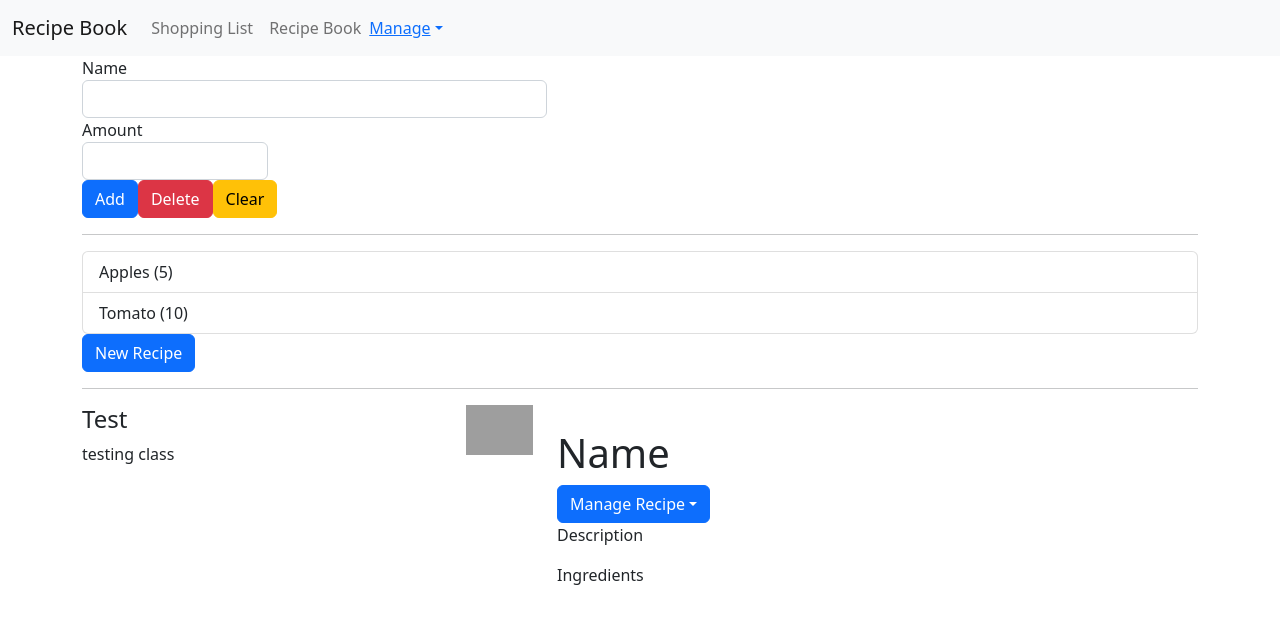
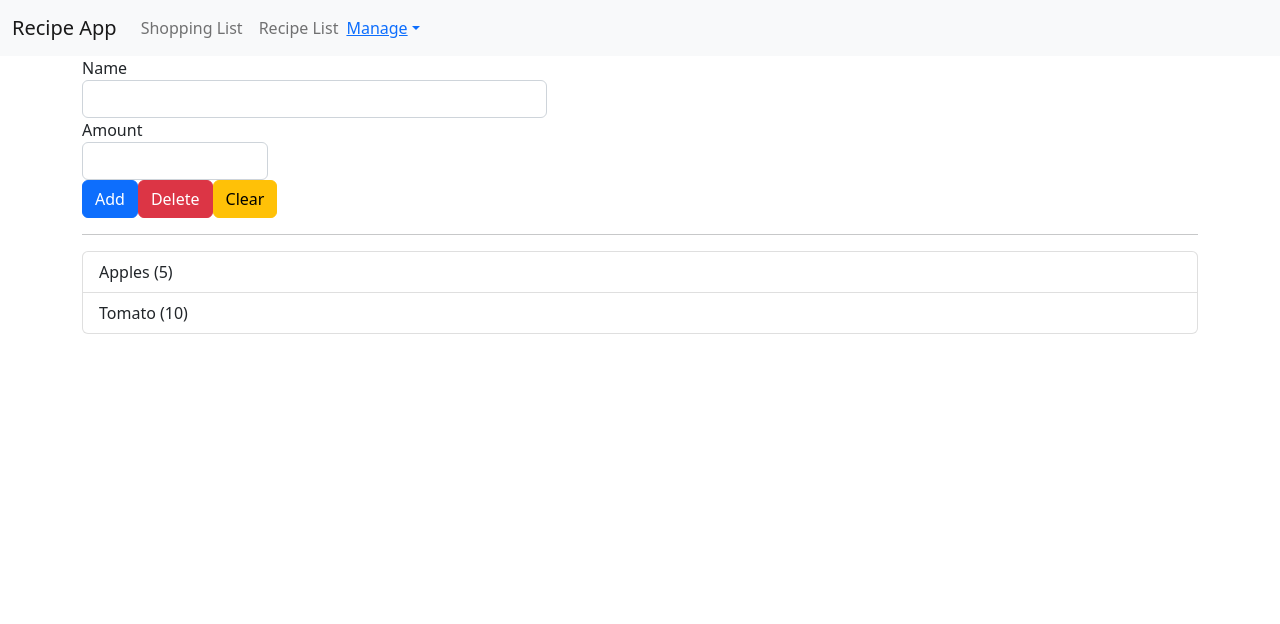
Before and after one commit to mikewebbdev/cooking-app, an Angular app: page / in a window 1280 px wide. Shown: the top 624 px of the page. Built offline with nearby package versions, Linux system fonts and the light colour scheme; grey boxes are pictures that could not be loaded.

Commit message:
add basic navigation from header

```diff
--- a/src/app/app.component.html
+++ b/src/app/app.component.html
@@ -1,9 +1,14 @@
-<app-header></app-header>
+<app-header
+  (buttonClicked)="onNavigate($event)"></app-header>
 <div class="container">
   <div class="row">
     <div class="col-md-12">
-      <app-shopping-list></app-shopping-list>
-      <app-recipe-list></app-recipe-list>
+      <div class="row" *ngIf="loadedFeature == 'shopping-list'">
+        <app-shopping-list></app-shopping-list>
+      </div>
+      <div class="row" *ngIf="loadedFeature == 'recipe-list'">
+        <app-recipe-list></app-recipe-list>
+      </div>
     </div>
   </div>
 </div>
--- a/src/app/app.component.ts
+++ b/src/app/app.component.ts
@@ -7,4 +7,9 @@ import { Component } from '@angular/core';
 })
 export class AppComponent {
   title = 'angular-training-cooking-app';
+  loadedFeature = 'shopping-list';
+
+  onNavigate(target: {selectedFeature: string}) {
+    this.loadedFeature = target.selectedFeature;
+  }
 }
--- a/src/app/header/header.component.html
+++ b/src/app/header/header.component.html
@@ -1,38 +1,15 @@
-<!--<nav class="navbar navbar-expand-lg">-->
-<!--  <div class="container-fluid">-->
-<!--    <div class="navbar-header">-->
-<!--      <a href="#" class="navbar-brand">Recipe Book</a>-->
-<!--    </div>-->
-<!--    <div class="navbar-collapse">-->
-<!--      <ul class="nav navbar-nav">-->
-<!--        <li><a href="#">Recipes</a></li>-->
-<!--        <li><a href="#">Shopping List</a></li>-->
-<!--      </ul>-->
-<!--      <ul class="nav navbar-nav navbar-right">-->
-<!--        <li class="dropdown">-->
-<!--          <a href="#" class="dropdown-toggle">Manage</a>-->
-<!--          <ul class="dropdown-menu">-->
-<!--            <li><a href="#">Save Data</a></li>-->
-<!--            <li><a href="#">Fetch Data</a></li>-->
-<!--          </ul>-->
-<!--        </li>-->
-<!--      </ul>-->
-<!--    </div>-->
-<!--  </div>-->
-<!--</nav>-->
 <nav class="navbar navbar-expand-sm bg-light">
-
   <div class="container-fluid">
     <div class="navbar-header">
-      <a href="#" class="navbar-brand">Recipe Book</a>
+      <a href="#" class="navbar-brand">Recipe App</a>
     </div>
     <div class="collapse navbar-collapse d-flex">
       <ul class="navbar-nav">
         <li class="nav-item">
-          <a class="nav-link" href="#">Shopping List</a>
+          <a class="nav-link" href="#" (click)="onSelect('shopping-list')">Shopping List</a>
         </li>
         <li class="nav-item">
-          <a class="nav-link" href="#">Recipe Book</a>
+          <a class="nav-link" href="#" (click)="onSelect('recipe-list')">Recipe List</a>
         </li>
       </ul>
       <ul class="nav navbar-nav">
--- a/src/app/header/header.component.ts
+++ b/src/app/header/header.component.ts
@@ -1,4 +1,4 @@
-import { Component, OnInit } from '@angular/core';
+import {Component, EventEmitter, OnInit, Output} from '@angular/core';
 
 @Component({
   selector: 'app-header',
@@ -6,10 +6,13 @@ import { Component, OnInit } from '@angular/core';
   styleUrls: ['./header.component.css']
 })
 export class HeaderComponent implements OnInit {
-
+  @Output() buttonClicked = new EventEmitter<{selectedFeature: string}>();
   constructor() { }
 
   ngOnInit(): void {
   }
 
+  onSelect(target: string) {
+    this.buttonClicked.emit({selectedFeature: target});
+  }
 }
```
